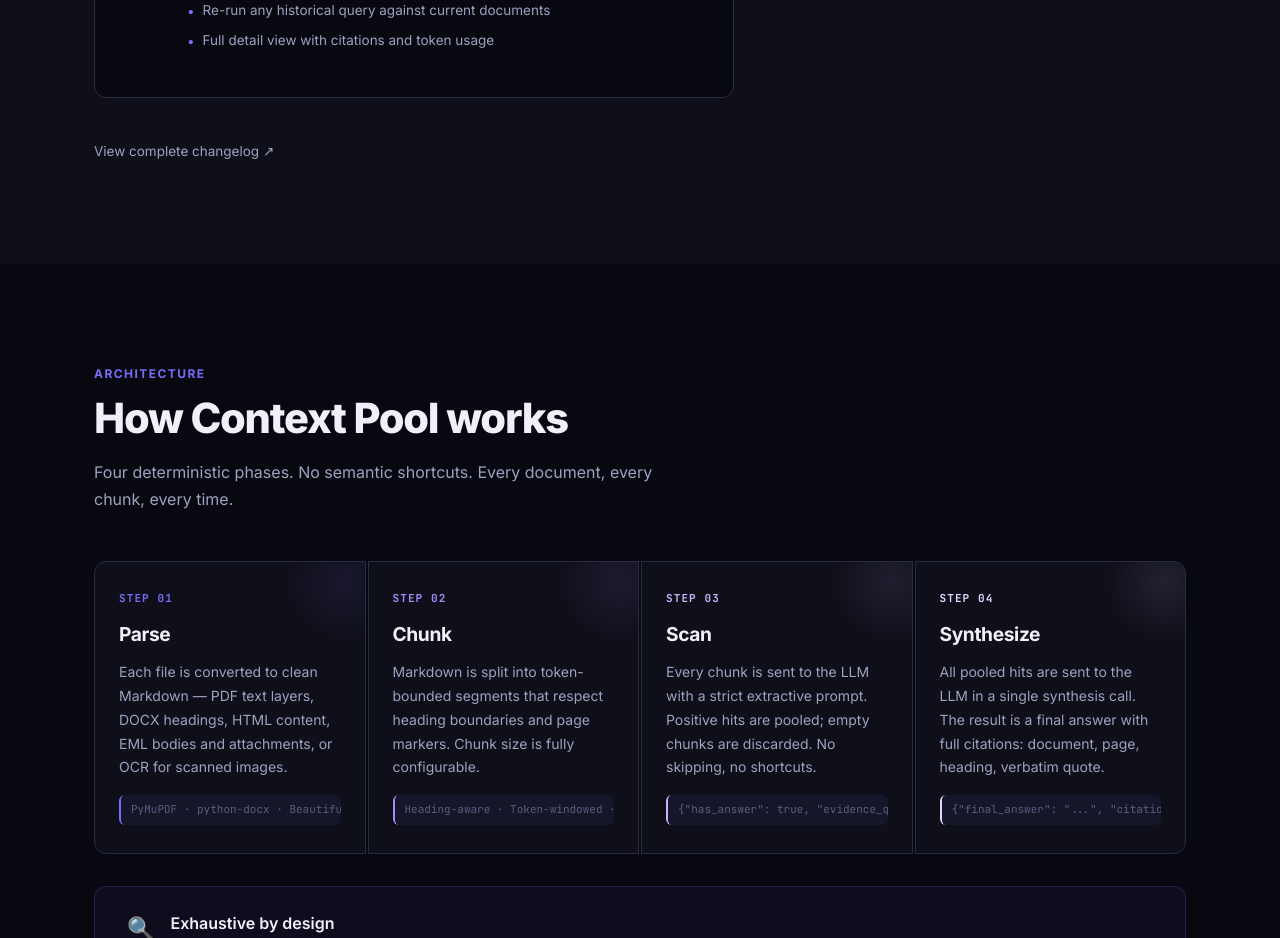
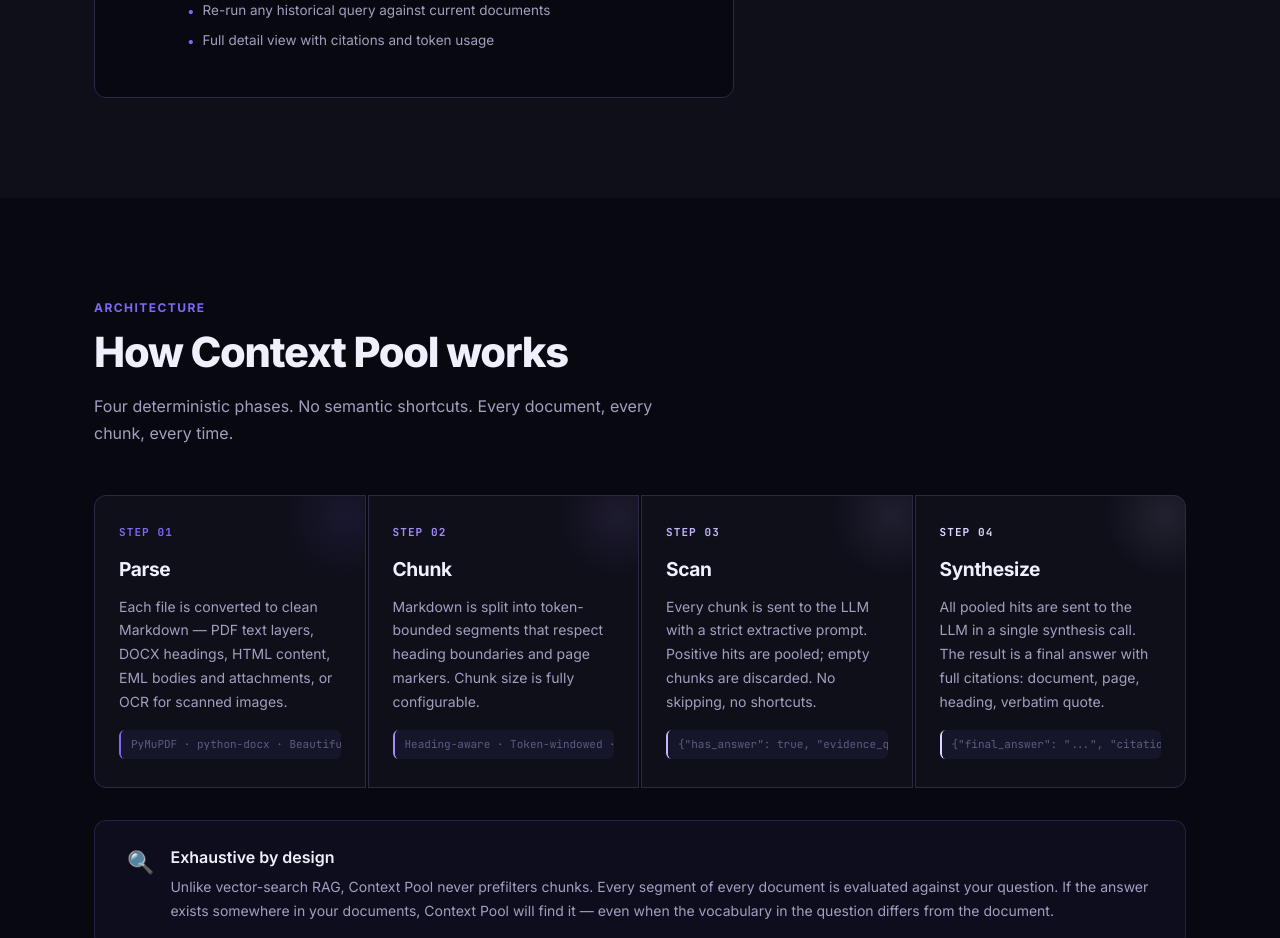
Before and after one commit to steve958/context-pool-website, a Next.js app: page / in a window 1280 px wide. Shown: the part 1940-2878 px from the top of the page. Built offline with nearby package versions, Linux system fonts and the light colour scheme.

Commit message:
fix: remove broken changelog link (page does not exist)

```diff
--- a/src/components/NewInVersion.tsx
+++ b/src/components/NewInVersion.tsx
@@ -226,15 +226,6 @@
           </div>
         )}
 
-        {/* Changelog link */}
-        <div style={{ marginTop: 40 }}>
-          <Link
-            href="/changelog"
-            style={{ fontSize: 13.5, color: "var(--text-2)", textDecoration: "none" }}
-          >
-            View complete changelog ↗
-          </Link>
-        </div>
       </div>
     </section>
   );
```
